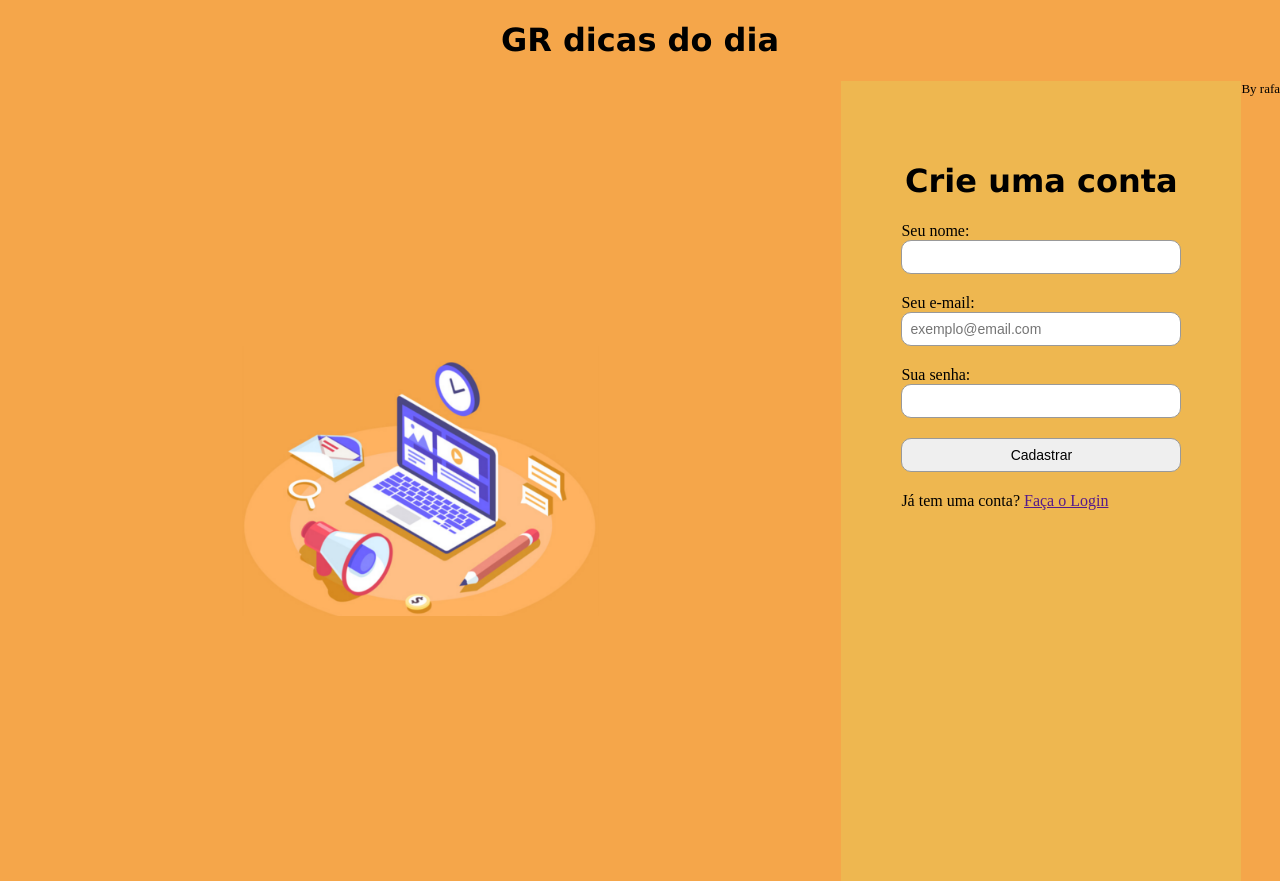
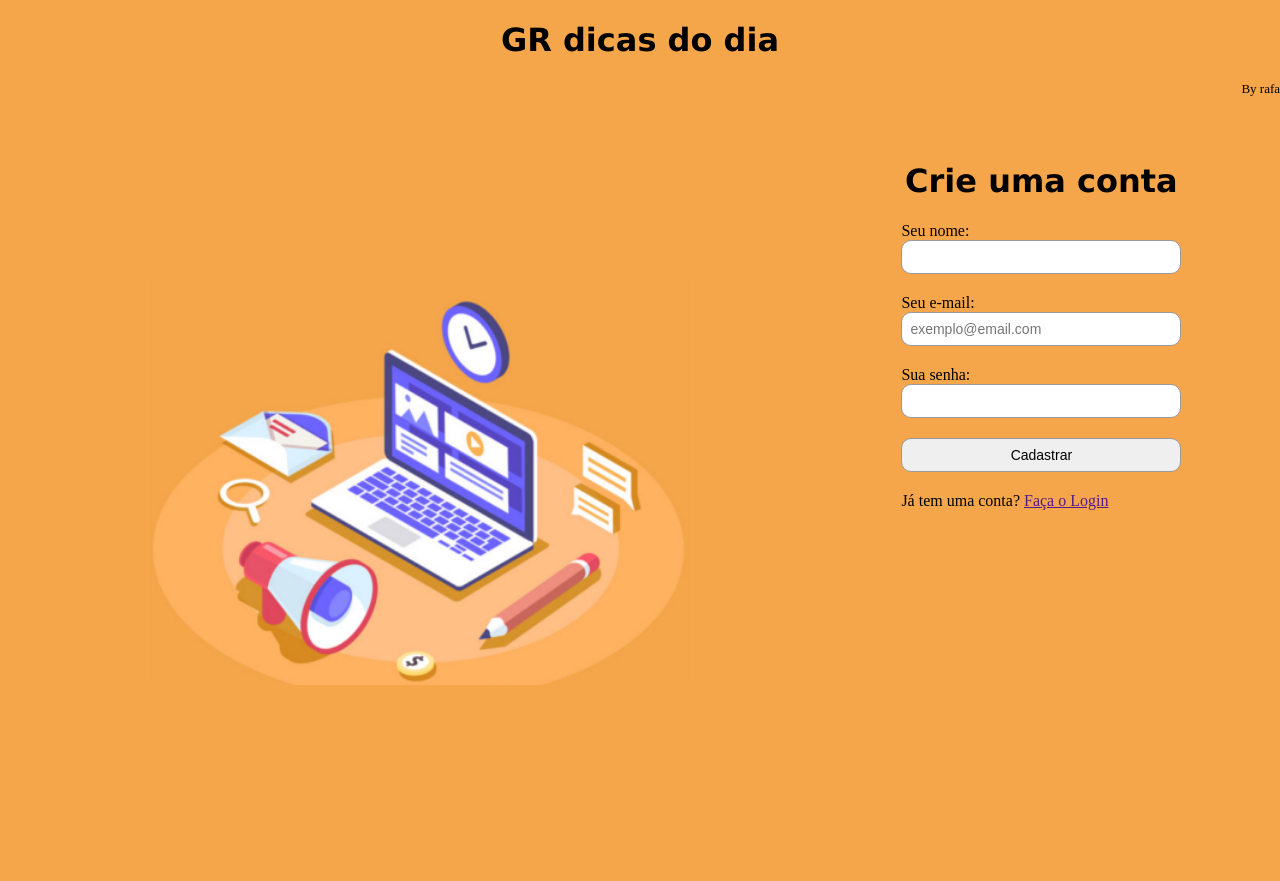
Before and after one commit to rafavirginio/tela-de-login, a plain HTML site: page index.html in a window 1280 px wide. Drawn offline with Linux system fonts and the light colour scheme.

Commit message:
Update Version

```diff
--- a/index.html
+++ b/index.html
@@ -15,7 +15,7 @@
 
     <div class="screen">
         <div class="leftside">
-            <img src="imgGR.png" alt ""/>
+            <img src="imgGR.png" alt="imagem do logo" />
 
         </div>
         <div class="rightside">
--- a/style.css
+++ b/style.css
@@ -27,13 +27,14 @@ body {
 }
 
 .leftside img {
-    max-width: 500px;
+    width: 90%;
     height: auto;
+    margin: auto;
 }
 
 .rightside {
     width: 400px;
-    background-color: rgb(238, 183, 80);
+    background-color: rgb(245, 166, 74);
     padding: 60px;
 }
 
```
